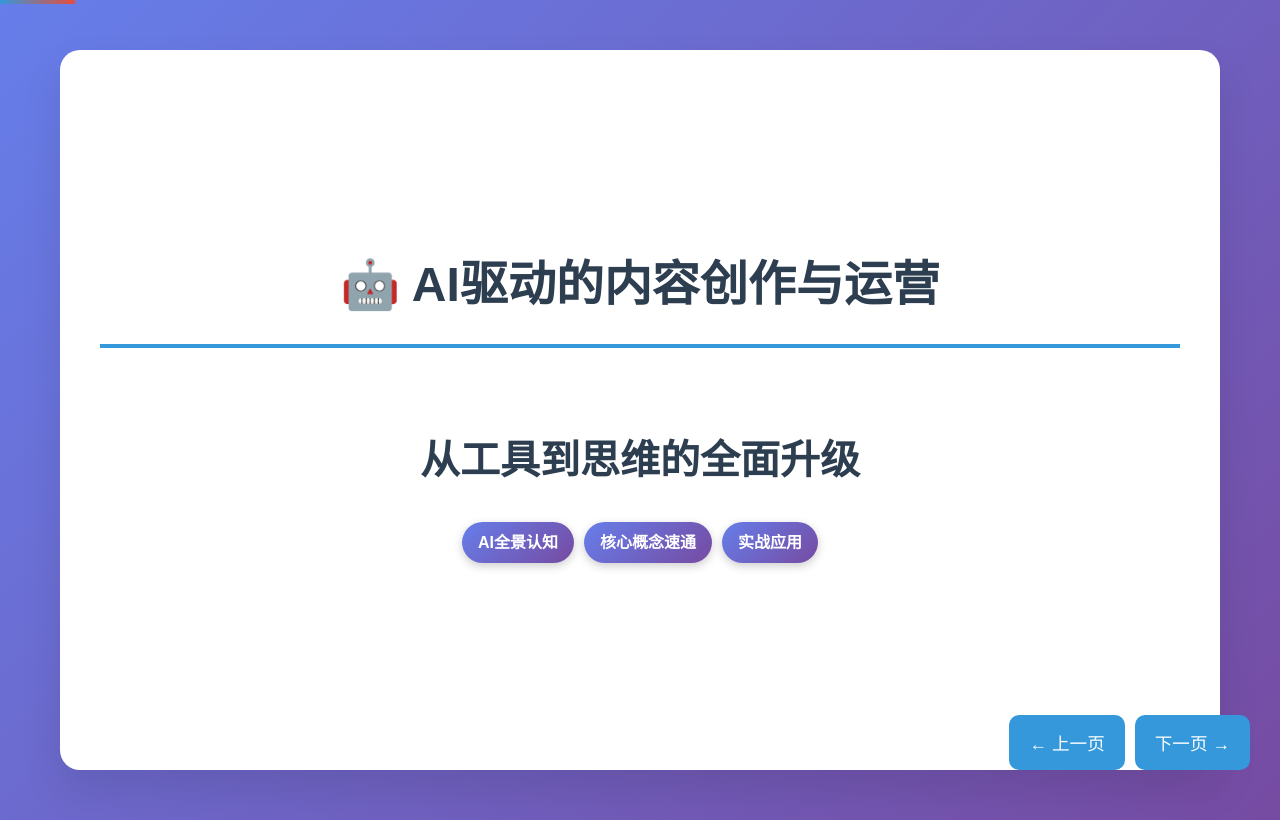
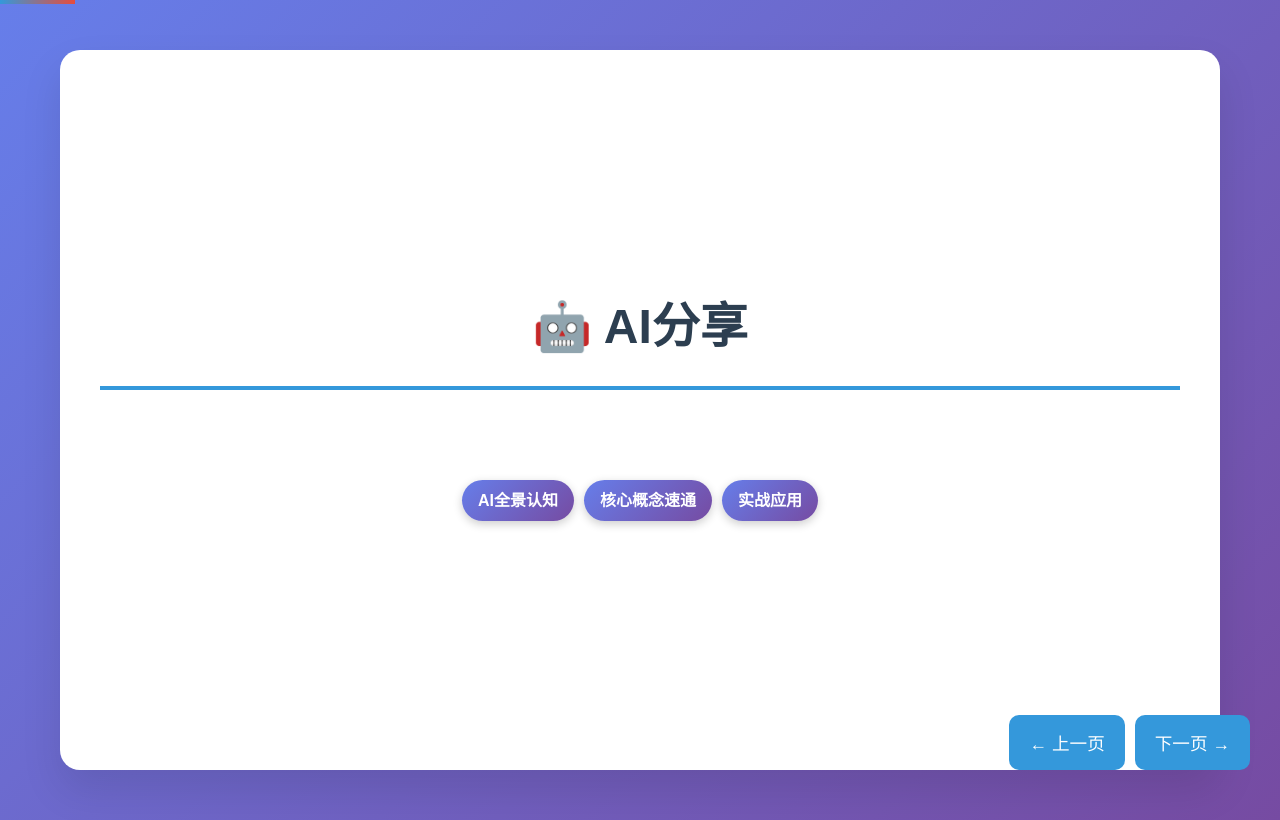
Before and after one commit to songjum/AI-share, a plain HTML site: page index.html in a window 1280 px wide. Drawn offline with Linux system fonts and the light colour scheme.

Commit message:
index updata

```diff
--- a/index.html
+++ b/index.html
@@ -667,9 +667,8 @@
     <div class="container">
         <!-- 标题页 -->
         <div class="slide" id="slide1">
-            <div class="slide-title">🤖 AI驱动的内容创作与运营</div>
+            <div class="slide-title">🤖 AI分享</div>
             <div style="text-align: center; margin-top: 50px;">
-                <h2 style="font-size: 2.5rem; color: #2c3e50; margin-bottom: 30px;">从工具到思维的全面升级</h2>
                 <div class="keywords" style="justify-content: center;">
                     <span class="keyword">AI全景认知</span>
                     <span class="keyword">核心概念速通</span>
```
